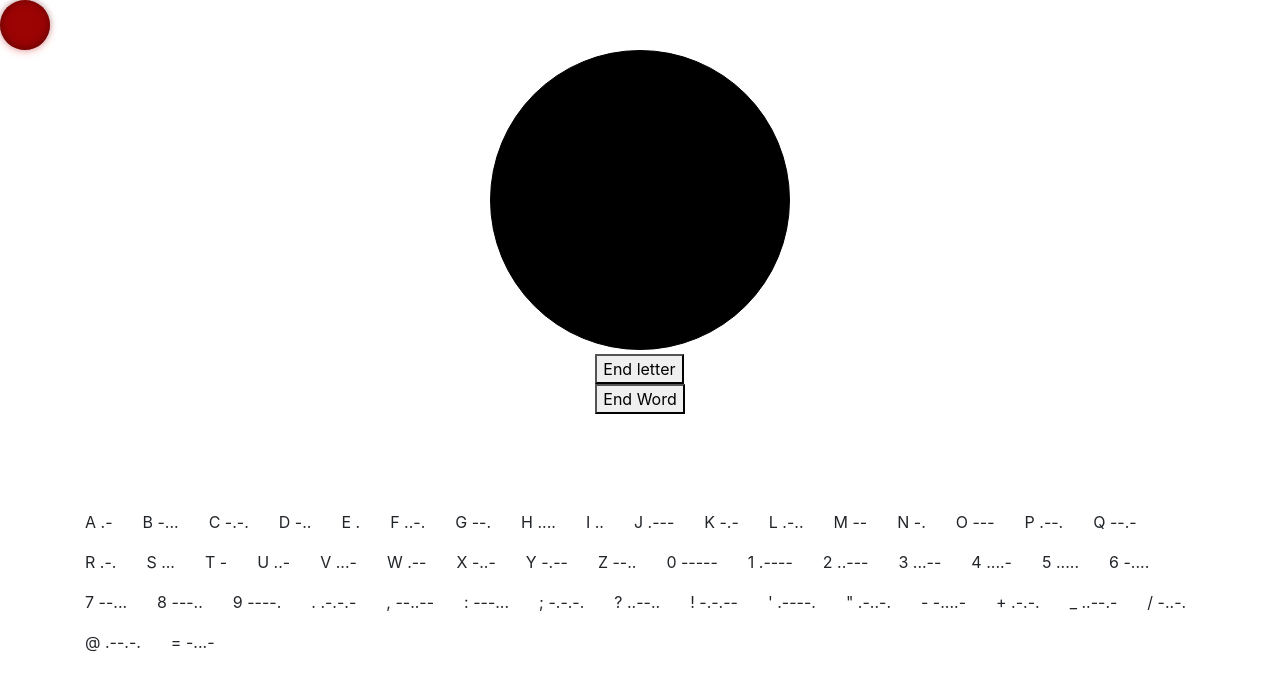
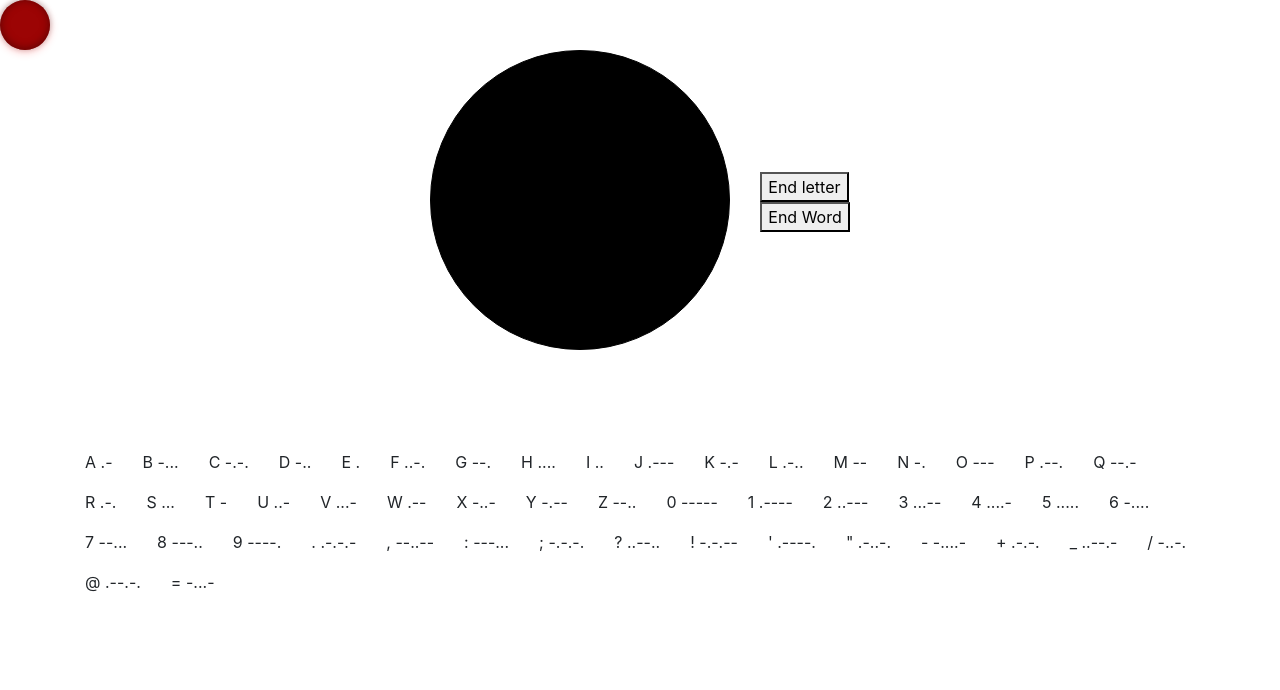
Before and after one commit to Anh-KNguyen/morse, a React (Create React App) app in the folder my-app/: page / in a window 1280 px wide. Shown: the top 690 px of the page. Built offline with nearby package versions, Linux system fonts and the light colour scheme.

Commit message:
Center Buttons

```diff
--- a/my-app/src/App.css
+++ b/my-app/src/App.css
@@ -1,6 +1,6 @@
 .buttonContainer {
     display: flex;
-    flex-direction: column;
+    flex-direction: row;
     justify-content: center;
     align-items: center;
 }
```
